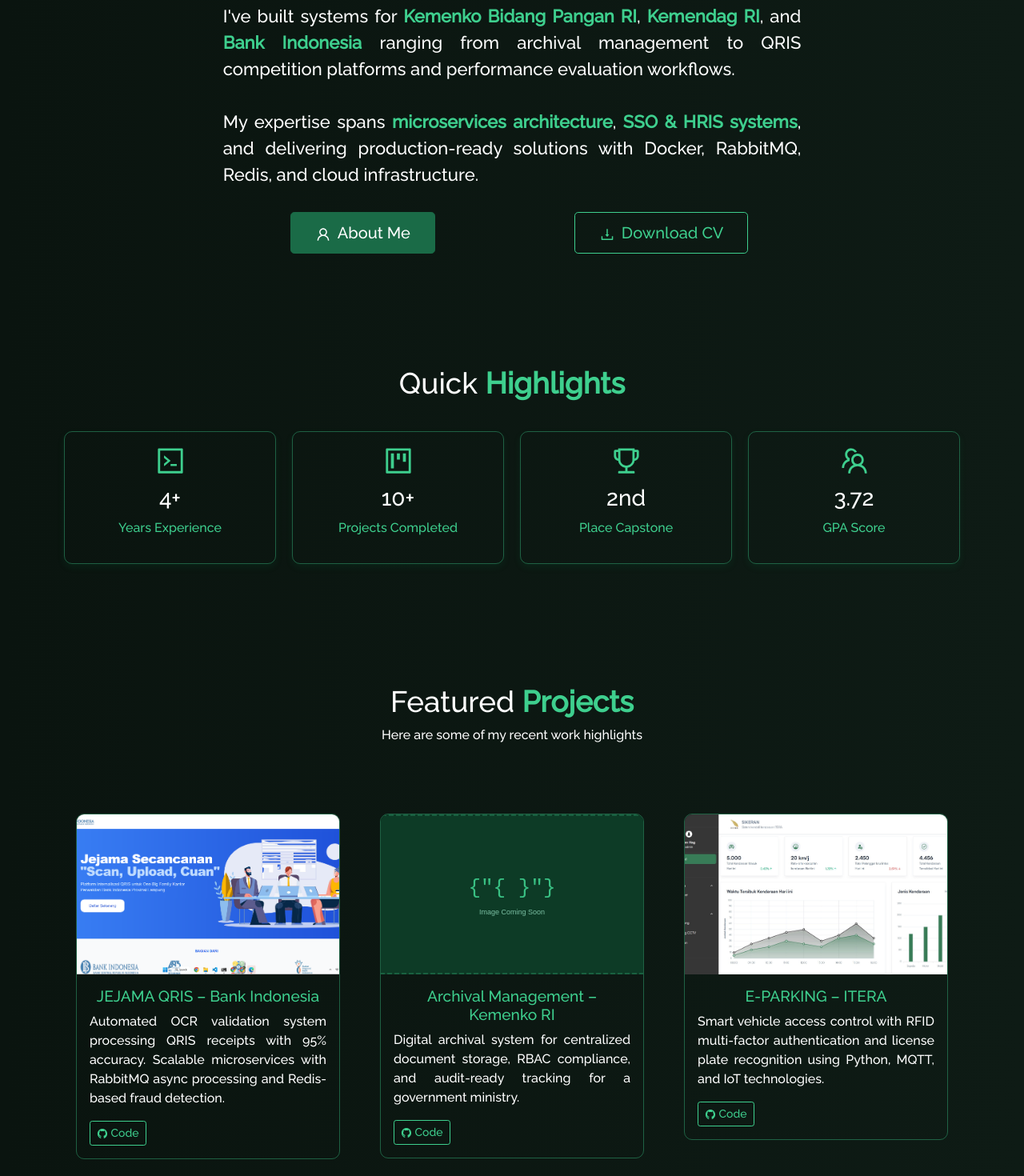
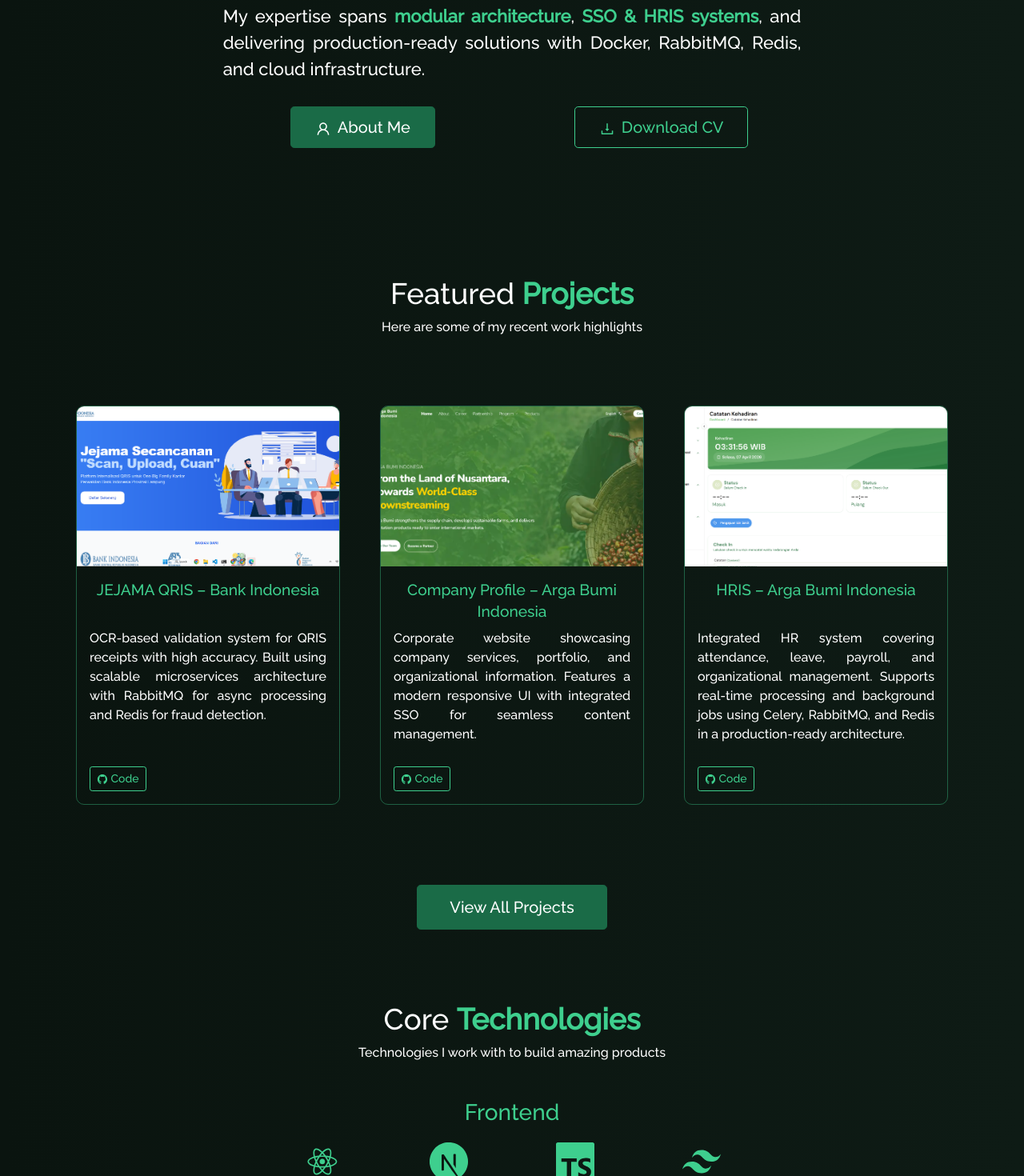
Before and after one commit to Ahmdfdhilah/portofoli, a React (Create React App) app: page / in a window 1280 px wide. Shown: the part 980-2450 px from the top of the page at 80% size. Built offline with nearby package versions, Linux system fonts and the light colour scheme.

Commit message:
update project

```diff
--- a/src/components/About/AboutCard.js
+++ b/src/components/About/AboutCard.js
@@ -12,13 +12,6 @@ function AboutCard() {
           projects across government and organizational platforms.
           <br />
           <br />
-          I've contributed to systems for government institutions including{" "}
-          <strong className="purple">Kemenko Bidang Pangan RI</strong> and{" "}
-          <strong className="purple">Kemendag RI</strong>, as well as enterprise applications for
-          private organizations. I enjoy solving complex problems through{" "}
-          <strong className="purple">clean architecture</strong>, microservices, and scalable design.
-          <br />
-          <br />
           Graduated from <strong className="purple">Sumatera Institute of Technology</strong> in
           Informatics Engineering with a cumulative GPA of <strong className="purple">3.72 / 4.0</strong>.
         </blockquote>
--- a/src/components/Home/FeaturedProjects.js
+++ b/src/components/Home/FeaturedProjects.js
@@ -1,11 +1,12 @@
-import React from "react";
+import  { useState } from "react";
 import { Container, Row, Col, Card, Button } from "react-bootstrap";
 import { motion } from "framer-motion";
 import { Link } from "react-router-dom";
 import { AiOutlineEye, AiOutlineGithub } from "react-icons/ai";
-import placeholder from "../../Assets/Projects/placeholder.svg";
 import jejama from "../../Assets/Projects/jejama.png";
-import eParking from "../../Assets/Projects/keran.jpg";
+import argabumi from "../../Assets/Projects/argabumi.png";
+import hris from "../../Assets/Projects/hris.png";
+import ImageModal from "../ImageModal";
 
 const stagger = {
   hidden: {},
@@ -22,27 +23,78 @@ const projects = [
     img: jejama,
     alt: "JEJAMA QRIS",
     title: "JEJAMA QRIS – Bank Indonesia",
-    desc: "Automated OCR validation system processing QRIS receipts with 95% accuracy. Scalable microservices with RabbitMQ async processing and Redis-based fraud detection.",
+    desc: "OCR-based validation system for QRIS receipts with high accuracy. Built using scalable microservices architecture with RabbitMQ for async processing and Redis for fraud detection.",
     github: "https://github.com/Ahmdfdhilah",
     demo: null
   },
   {
-    img: placeholder,
-    alt: "Archival Management System",
-    title: "Archival Management – Kemenko RI",
-    desc: "Digital archival system for centralized document storage, RBAC compliance, and audit-ready tracking for a government ministry.",
+    img: argabumi,
+    title: "Company Profile – Arga Bumi Indonesia",
+    desc: "Corporate website showcasing company services, portfolio, and organizational information. Features a modern responsive UI with integrated SSO for seamless content management.",
     github: "https://github.com/Ahmdfdhilah",
-    demo: null
+    demo: null,
+    stack: "React (TypeScript), Tailwind CSS, FastAPI, PostgreSQL, Docker"
   },
   {
-    img: eParking,
-    alt: "E-Parking System",
-    title: "E-PARKING – ITERA",
-    desc: "Smart vehicle access control with RFID multi-factor authentication and license plate recognition using Python, MQTT, and IoT technologies.",
-    github: "https://github.com/Ahmdfdhilah/keran_kitera_mfa",
-    demo: null
-  }
+    img: hris,
+    title: "HRIS – Arga Bumi Indonesia",
+    desc: "Integrated HR system covering attendance, leave, payroll, and organizational management. Supports real-time processing and background jobs using Celery, RabbitMQ, and Redis in a production-ready architecture.",
+    github: "https://github.com/Ahmdfdhilah",
+    demo: null,
+    stack: "FastAPI, PostgreSQL, Redis, React (TypeScript), Tailwind, Celery, RabbitMQ, Docker"
+  },
 ];
+
+function FeaturedProjectCard({ p }) {
+  const [modalOpen, setModalOpen] = useState(false);
+
+  return (
+    <>
+      <Card className="featured-project-card">
+        <div className="project-img-trigger" onClick={() => setModalOpen(true)}>
+          <Card.Img variant="top" src={p.img} alt={p.alt} />
+        </div>
+        <Card.Body>
+          <Card.Title style={{ color: "var(--primary)", fontSize: "1.2em" }}>
+            {p.title}
+          </Card.Title>
+          <Card.Text style={{ color: "var(--foreground)", textAlign: "justify" }}>
+            {p.desc}
+          </Card.Text>
+          <div className="featured-project-buttons">
+            <Button
+              href={p.github}
+              target="_blank"
+              variant="outline-primary"
+              size="sm"
+              style={{ marginRight: "10px", borderColor: "var(--accent-text)", color: "var(--accent-text)" }}
+            >
+              <AiOutlineGithub /> Code
+            </Button>
+            {p.demo && (
+              <Button
+                href={p.demo}
+                target="_blank"
+                variant="primary"
+                size="sm"
+                style={{ backgroundColor: "var(--primary-dark)", borderColor: "var(--primary-dark)" }}
+              >
+                <AiOutlineEye /> Demo
+              </Button>
+            )}
+          </div>
+        </Card.Body>
+      </Card>
+
+      <ImageModal
+        src={p.img}
+        alt={p.alt}
+        isOpen={modalOpen}
+        onClose={() => setModalOpen(false)}
+      />
+    </>
+  );
+}
 
 function FeaturedProjects() {
   return (
@@ -74,41 +126,9 @@ function FeaturedProjects() {
         >
           <Row style={{ justifyContent: "center", paddingBottom: "50px" }}>
             {projects.map((p, i) => (
-              <Col xs={12} md={4} className="project-card" key={i}>
+              <Col xs={12} md={4} className="project-card d-flex" key={i}>
                 <motion.div variants={fadeUp}>
-                  <Card className="featured-project-card">
-                    <Card.Img variant="top" src={p.img} alt={p.alt} />
-                    <Card.Body>
-                      <Card.Title style={{ color: "var(--primary)", fontSize: "1.2em" }}>
-                        {p.title}
-                      </Card.Title>
-                      <Card.Text style={{ color: "var(--foreground)", textAlign: "justify" }}>
-                        {p.desc}
-                      </Card.Text>
-                      <div className="featured-project-buttons">
-                        <Button
-                          href={p.github}
-                          target="_blank"
-                          variant="outline-primary"
-                          size="sm"
-                          style={{ marginRight: "10px", borderColor: "var(--accent-text)", color: "var(--accent-text)" }}
-                        >
-                          <AiOutlineGithub /> Code
-                        </Button>
-                        {p.demo && (
-                          <Button
-                            href={p.demo}
-                            target="_blank"
-                            variant="primary"
-                            size="sm"
-                            style={{ backgroundColor: "var(--primary-dark)", borderColor: "var(--primary-dark)" }}
-                          >
-                            <AiOutlineEye /> Demo
-                          </Button>
-                        )}
-                      </div>
-                    </Card.Body>
-                  </Card>
+                  <FeaturedProjectCard p={p} />
                 </motion.div>
               </Col>
             ))}
--- a/src/components/Home/Home.js
+++ b/src/components/Home/Home.js
@@ -1,11 +1,10 @@
-import React from "react";
 import { Container, Row, Col } from "react-bootstrap";
 import { motion } from "framer-motion";
 import homeLogo from "../../Assets/image.png";
 import Particle from "../Particle";
 import Home2 from "./Home2";
 import HomeIntro from "./HomeIntro";
-import HomeHighlights from "./HomeHighlights";
+// import HomeHighlights from "./HomeHighlights";
 import FeaturedProjects from "./FeaturedProjects";
 import SkillsPreview from "./SkillsPreview";
 import LatestNews from "./LatestNews";
@@ -58,7 +57,7 @@ function Home() {
       </Container>
 
       <HomeIntro />
-      <HomeHighlights />
+      {/* <HomeHighlights /> */}
       <FeaturedProjects />
       <SkillsPreview />
       <LatestNews />
--- a/src/components/Home/HomeHighlights.js
+++ b/src/components/Home/HomeHighlights.js
@@ -19,8 +19,8 @@ const fadeUp = {
 };
 
 const highlights = [
-  { icon: <AiOutlineCode size={40} className="purple" />, value: "4+", label: "Years Experience" },
-  { icon: <AiOutlineProject size={40} className="purple" />, value: "10+", label: "Projects Completed" },
+  { icon: <AiOutlineCode size={40} className="purple" />, value: "1+", label: "Years Experience" },
+  { icon: <AiOutlineProject size={40} className="purple" />, value: "5+", label: "Projects Completed" },
   { icon: <AiOutlineTrophy size={40} className="purple" />, value: "2nd", label: "Place Capstone" },
   { icon: <AiOutlineTeam size={40} className="purple" />, value: "3.72", label: "GPA Score" },
 ];
--- a/src/components/Home/HomeIntro.js
+++ b/src/components/Home/HomeIntro.js
@@ -42,12 +42,7 @@ function HomeIntro() {
                   <strong className="purple">Go, Python, and TypeScript</strong>, complemented by real-world
                   projects across government and organizational platforms.
                   <br /><br />
-                  I've built systems for <strong className="purple">Kemenko Bidang Pangan RI</strong>,{" "}
-                  <strong className="purple">Kemendag RI</strong>, and{" "}
-                  <strong className="purple">Bank Indonesia</strong> ranging from archival management
-                  to QRIS competition platforms and performance evaluation workflows.
-                  <br /><br />
-                  My expertise spans <strong className="purple">microservices architecture</strong>,{" "}
+                  My expertise spans <strong className="purple">modular architecture</strong>,{" "}
                   <strong className="purple">SSO & HRIS systems</strong>, and delivering production-ready
                   solutions with Docker, RabbitMQ, Redis, and cloud infrastructure.
                 </p>
--- /dev/null
+++ b/src/components/ImageModal.js
@@ -0,0 +1,49 @@
+import React, { useEffect } from "react";
+import { motion, AnimatePresence } from "framer-motion";
+import { AiOutlineClose } from "react-icons/ai";
+
+function ImageModal({ src, alt, isOpen, onClose }) {
+  useEffect(() => {
+    const handleKey = (e) => { if (e.key === "Escape") onClose(); };
+    if (isOpen) {
+      window.addEventListener("keydown", handleKey);
+      document.body.style.overflow = "hidden";
+    }
+    return () => {
+      window.removeEventListener("keydown", handleKey);
+      document.body.style.overflow = "";
+    };
+  }, [isOpen, onClose]);
+
+  return (
+    <AnimatePresence>
+      {isOpen && (
+        <motion.div
+          className="image-modal-overlay"
+          initial={{ opacity: 0 }}
+          animate={{ opacity: 1 }}
+          exit={{ opacity: 0 }}
+          transition={{ duration: 0.2 }}
+          onClick={onClose}
+        >
+          <motion.div
+            className="image-modal-content"
+            initial={{ scale: 0.85, opacity: 0 }}
+            animate={{ scale: 1, opacity: 1 }}
+            exit={{ scale: 0.85, opacity: 0 }}
+            transition={{ duration: 0.25, ease: "easeOut" }}
+            onClick={(e) => e.stopPropagation()}
+          >
+            <button className="image-modal-close" onClick={onClose}>
+              <AiOutlineClose />
+            </button>
+            <img src={src} alt={alt} className="image-modal-img" />
+            {alt && <p className="image-modal-caption">{alt}</p>}
+          </motion.div>
+        </motion.div>
+      )}
+    </AnimatePresence>
+  );
+}
+
+export default ImageModal;
--- a/src/components/Projects/ProjectCards.js
+++ b/src/components/Projects/ProjectCards.js
@@ -1,29 +1,45 @@
-import React from "react";
+import React, { useState } from "react";
 import { motion } from "framer-motion";
 import Card from "react-bootstrap/Card";
 import Button from "react-bootstrap/Button";
 import { CgWebsite } from "react-icons/cg";
 import { BsGithub } from "react-icons/bs";
+import ImageModal from "../ImageModal";
 
 function ProjectCards(props) {
+  const [modalOpen, setModalOpen] = useState(false);
+  const [expanded, setExpanded] = useState(false);
+
   return (
+    <>
       <motion.div
         whileHover={{ y: -8, transition: { duration: 0.25, ease: "easeOut" } }}
         style={{ height: "100%" }}
       >
         <Card className="project-card-view">
+          <div className="project-img-trigger" onClick={() => setModalOpen(true)}>
             <Card.Img variant="top" src={props.imgPath} alt="card-img" />
+          </div>
           <Card.Body>
             <Card.Title>{props.title}</Card.Title>
-          <Card.Text style={{ textAlign: "justify" }}>
+            <Card.Text
+              as="div"
+              style={{ textAlign: "justify" }}
+              className={expanded ? "" : "card-desc-truncated"}
+            >
               {props.description}
             </Card.Text>
+            <button
+              className="card-desc-toggle"
+              onClick={() => setExpanded(!expanded)}
+            >
+              {expanded ? "Lihat lebih sedikit ↑" : "Lihat lebih ↓"}
+            </button>
+            <div className="card-buttons">
               <Button variant="primary" href={props.ghLink} target="_blank">
                 <BsGithub /> &nbsp;
                 {props.isBlog ? "Blog" : "GitHub"}
               </Button>
-          {"\n"}
-          {"\n"}
               {!props.isBlog && props.demoLink && (
                 <Button
                   variant="primary"
@@ -35,9 +51,18 @@ function ProjectCards(props) {
                   {"Demo"}
                 </Button>
               )}
+            </div>
           </Card.Body>
         </Card>
       </motion.div>
+
+      <ImageModal
+        src={props.imgPath}
+        alt={props.title}
+        isOpen={modalOpen}
+        onClose={() => setModalOpen(false)}
+      />
+    </>
   );
 }
 
--- a/src/components/Projects/Projects.js
+++ b/src/components/Projects/Projects.js
@@ -23,31 +23,7 @@ const fadeUp = {
 };
 
 const projects = [
-  {
-    img: jejama,
-    title: "JEJAMA QRIS Competition – Bank Indonesia",
-    desc: "Automated OCR validation system that processes QRIS transaction receipts with 95% accuracy, eliminating manual verification and enabling real-time competition scoring. Scalable microservices architecture using RabbitMQ async processing. Fraud detection with Redis-based duplicate prevention and authenticity checks.",
-    github: "https://github.com/Ahmdfdhilah",
-    demo: null,
-    stack: "Go (Fiber), PostgreSQL, JWT, React (TypeScript), RabbitMQ, Redis, GCS, OCR API, Tailwind CSS"
-  },
-  {
-    img: sielang,
-    title: "Performance Evaluation System – Kemendag RI",
-    desc: "Comprehensive evaluation workflow automation with automated surat tugas generation, meeting management, and questionnaire systems, streamlining government evaluation processes. Monorepo architecture using Turborepo with shared UI packages, enabling scalable development and consistent design across multiple evaluation modules.",
-    github: "https://github.com/Ahmdfdhilah",
-    demo: null,
-    stack: "Python (FastAPI), PostgreSQL, React (TypeScript), Turborepo, Redux Toolkit, Tailwind CSS, JWT"
-  },
-  {
-    img: placeholder,
-    title: "Archival Management System – Kemenko Bidang Pangan RI",
-    desc: "Developed a digital archival management system to centralize document storage, classification, and retrieval across departments. Implemented secure role-based access control to ensure document confidentiality and compliance with government data governance standards. Enabled fast search, structured categorization, and audit-ready document tracking.",
-    github: "https://github.com/Ahmdfdhilah",
-    demo: null,
-    stack: "Go, PostgreSQL, React (TypeScript), Tailwind CSS, JWT"
-  },
-  {
+   {
     img: hris,
     title: "HRIS – Arga Bumi Indonesia",
     desc: "Streamlined key HR functions including attendance, leave, payroll, and organizational management into a single, unified system. Enabled real-time attendance logging and background processing of emails, payroll, and notifications using Celery and RabbitMQ. Ensured production stability with Dockerized deployment, NGINX-based frontend delivery, Redis clustering, automated backups, and systemd service monitoring.",
@@ -79,6 +55,40 @@ const projects = [
     demo: null,
     stack: "FastAPI, PostgreSQL, React (TypeScript), Tailwind CSS, Redux Toolkit, Docker"
   },
+
+  {
+    img: pmArga,
+    title: "Performance Management System – Arga Bumi Indonesia",
+    desc: "Part of the interconnected internal enterprise ecosystem at Arga Bumi Indonesia. Architected as a microservice with SSO integration, enabling tight coupling with HRIS as single source of truth for employee data. Delivered executive-level analytics dashboards aggregating data across multiple systems.",
+    github: "https://github.com/Ahmdfdhilah",
+    demo: null,
+    stack: "FastAPI, PostgreSQL, Redis, React (TypeScript), Tailwind CSS, Docker"
+  },
+  {
+    img: jejama,
+    title: "JEJAMA QRIS Competition – Bank Indonesia",
+    desc: "Automated OCR validation system that processes QRIS transaction receipts with 95% accuracy, eliminating manual verification and enabling real-time competition scoring. Scalable microservices architecture using RabbitMQ async processing. Fraud detection with Redis-based duplicate prevention and authenticity checks.",
+    github: "https://github.com/Ahmdfdhilah",
+    demo: null,
+    stack: "Go (Fiber), PostgreSQL, JWT, React (TypeScript), RabbitMQ, Redis, GCS, OCR API, Tailwind CSS"
+  },
+  {
+    img: sielang,
+    title: "Performance Evaluation System – Kemendag RI",
+    desc: "Comprehensive evaluation workflow automation with automated surat tugas generation, meeting management, and questionnaire systems, streamlining government evaluation processes. Monorepo architecture using Turborepo with shared UI packages, enabling scalable development and consistent design across multiple evaluation modules.",
+    github: "https://github.com/Ahmdfdhilah",
+    demo: null,
+    stack: "Python (FastAPI), PostgreSQL, React (TypeScript), Turborepo, Redux Toolkit, Tailwind CSS, JWT"
+  },
+  {
+    img: placeholder,
+    title: "Archival Management System – Kemenko Bidang Pangan RI",
+    desc: "Developed a digital archival management system to centralize document storage, classification, and retrieval across departments. Implemented secure role-based access control to ensure document confidentiality and compliance with government data governance standards. Enabled fast search, structured categorization, and audit-ready document tracking.",
+    github: "https://github.com/Ahmdfdhilah",
+    demo: null,
+    stack: "Go, PostgreSQL, React (TypeScript), Tailwind CSS, JWT"
+  },
+
   {
     img: eParking,
     title: "E-PARKING SYSTEM – Sumatera Institute of Technology",
@@ -87,14 +97,7 @@ const projects = [
     demo: null,
     stack: "Python (Pyramid), PostgreSQL, React (TypeScript), Tailwind CSS, Redux, MQTT, Redis"
   },
-  {
-    img: pmArga,
-    title: "Performance Management System – Arga Bumi Indonesia",
-    desc: "Part of the interconnected internal enterprise ecosystem at Arga Bumi Indonesia. Architected as a microservice with SSO integration, enabling tight coupling with HRIS as single source of truth for employee data. Delivered executive-level analytics dashboards aggregating data across multiple systems.",
-    github: "https://github.com/Ahmdfdhilah",
-    demo: null,
-    stack: "FastAPI, PostgreSQL, Redis, React (TypeScript), Tailwind CSS, Docker"
-  },
+
 ];
 
 function Projects() {
@@ -124,7 +127,7 @@ function Projects() {
         >
           <Row style={{ justifyContent: "center", paddingBottom: "10px" }}>
             {projects.map((p, i) => (
-              <Col md={4} className="project-card" key={i}>
+              <Col md={4} className="project-card d-flex" key={i}>
                 <motion.div variants={fadeUp}>
                   <ProjectCard
                     imgPath={p.img}
--- a/src/components/WorkExperience/WorkExperience.js
+++ b/src/components/WorkExperience/WorkExperience.js
@@ -18,7 +18,7 @@ const experiences = [
   {
     title: "Software Engineer",
     company: "Arga Bumi Indonesia",
-    period: "February 2025 – February 2026",
+    period: "February 2025 – Present",
     type: "Remote",
     description: "Architected and developed interconnected internal enterprise systems using a scalable microservices approach. Established Single Sign-On (SSO) as a unified access layer for all internal applications. Centralized employee data within HRIS as the single source of truth, enabling tight integration with Performance Management and other internal systems. Delivered end-to-end analytics dashboards that aggregate data from multiple systems to support executive-level decision making."
   },
--- a/src/style.css
+++ b/src/style.css
@@ -566,10 +566,10 @@ button:focus {
   padding-bottom: 50px !important;
   padding-left: 25px !important;
   padding-right: 25px !important;
-  height: auto !important;
 }
 .project-card img {
   height: 200px !important;
+  object-fit: cover !important;
 }
 .project-card-view {
   box-shadow: 0 4px 5px 3px var(--shadow-card) !important;
@@ -578,6 +578,24 @@ button:focus {
   opacity: 0.9 !important;
   transition: all 0.5s ease 0s !important;
   height: 100% !important;
+  display: flex !important;
+  flex-direction: column !important;
+}
+.project-card-view .card-body {
+  display: flex !important;
+  flex-direction: column !important;
+  flex: 1 !important;
+}
+.project-card-view .card-title {
+  min-height: 2.8em !important;
+  line-height: 1.4 !important;
+}
+.project-card-view .card-desc-toggle {
+  margin-top: auto !important;
+  padding-top: 4px !important;
+}
+.project-card-view .card-buttons {
+  margin-top: 12px !important;
 }
 .project-card-view:hover {
   transform: scale(1.02) !important;
@@ -768,6 +786,21 @@ button:focus {
   transition: all 0.3s ease !important;
   height: 100% !important;
   overflow: hidden !important;
+  display: flex !important;
+  flex-direction: column !important;
+}
+.featured-project-card .card-body {
+  display: flex !important;
+  flex-direction: column !important;
+  flex: 1 !important;
+}
+.featured-project-card .card-title {
+  min-height: 2.8em !important;
+  line-height: 1.4 !important;
+}
+.featured-project-card .featured-project-buttons {
+  margin-top: auto !important;
+  padding-top: 12px !important;
 }
 
 .featured-project-card:hover {
@@ -912,3 +945,114 @@ button:focus {
     font-size: 1.2em !important;
   }
 }
+
+/* --------- */
+/* Image Modal */
+/* --------- */
+
+.image-modal-overlay {
+  position: fixed;
+  inset: 0;
+  background: rgba(0, 0, 0, 0.88);
+  backdrop-filter: blur(8px);
+  z-index: 99999;
+  display: flex;
+  align-items: center;
+  justify-content: center;
+  padding: 20px;
+  cursor: zoom-out;
+}
+
+.image-modal-content {
+  position: relative;
+  max-width: 90vw;
+  max-height: 90vh;
+  cursor: default;
+}
+
+.image-modal-img {
+  max-width: 100%;
+  max-height: 80vh;
+  object-fit: contain;
+  border-radius: 8px;
+  border: 1px solid var(--border);
+  display: block;
+}
+
+.image-modal-close {
+  position: absolute;
+  top: -44px;
+  right: 0;
+  background: none;
+  border: none;
+  color: var(--foreground);
+  font-size: 1.8rem;
+  cursor: pointer;
+  padding: 4px;
+  line-height: 1;
+  transition: color 0.2s;
+}
+
+.image-modal-close:hover {
+  color: var(--primary);
+}
+
+.image-modal-caption {
+  text-align: center;
+  color: var(--foreground-muted);
+  font-size: 0.85em;
+  margin-top: 10px;
+  margin-bottom: 0;
+}
+
+/* Description truncate */
+.card-desc-truncated {
+  display: -webkit-box !important;
+  -webkit-line-clamp: 3 !important;
+  -webkit-box-orient: vertical !important;
+  overflow: hidden !important;
+}
+
+.card-desc-toggle {
+  background: none !important;
+  border: none !important;
+  padding: 0 !important;
+  color: var(--primary) !important;
+  font-size: 0.85em !important;
+  cursor: pointer !important;
+  margin-top: 4px !important;
+  display: block !important;
+  text-align: left !important;
+  transition: color 0.2s !important;
+}
+
+.card-desc-toggle:hover {
+  color: var(--primary-hover) !important;
+  text-decoration: underline !important;
+}
+
+/* Clickable image wrapper */
+.project-img-trigger {
+  position: relative;
+  overflow: hidden;
+  cursor: zoom-in;
+}
+
+.project-img-trigger::after {
+  content: "⤢";
+  position: absolute;
+  top: 8px;
+  right: 8px;
+  background: rgba(0, 0, 0, 0.55);
+  color: var(--primary);
+  font-size: 1.1rem;
+  padding: 2px 6px;
+  border-radius: 4px;
+  opacity: 0;
+  transition: opacity 0.2s;
+  pointer-events: none;
+}
+
+.project-img-trigger:hover::after {
+  opacity: 1;
+}
```
Also changed, not shown: 1 other file (tests, documents, lock files or other folders). Lines whose indentation alone changed are shown as unchanged.
